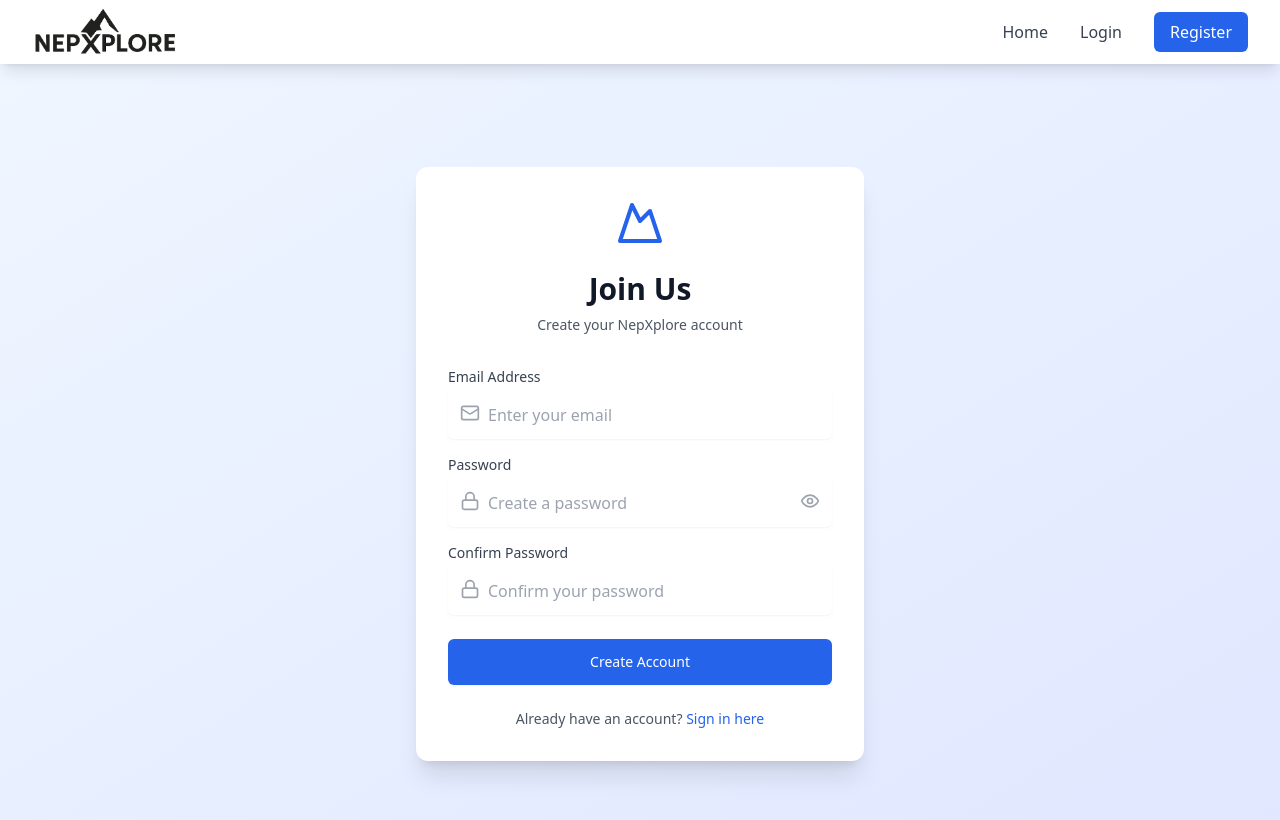
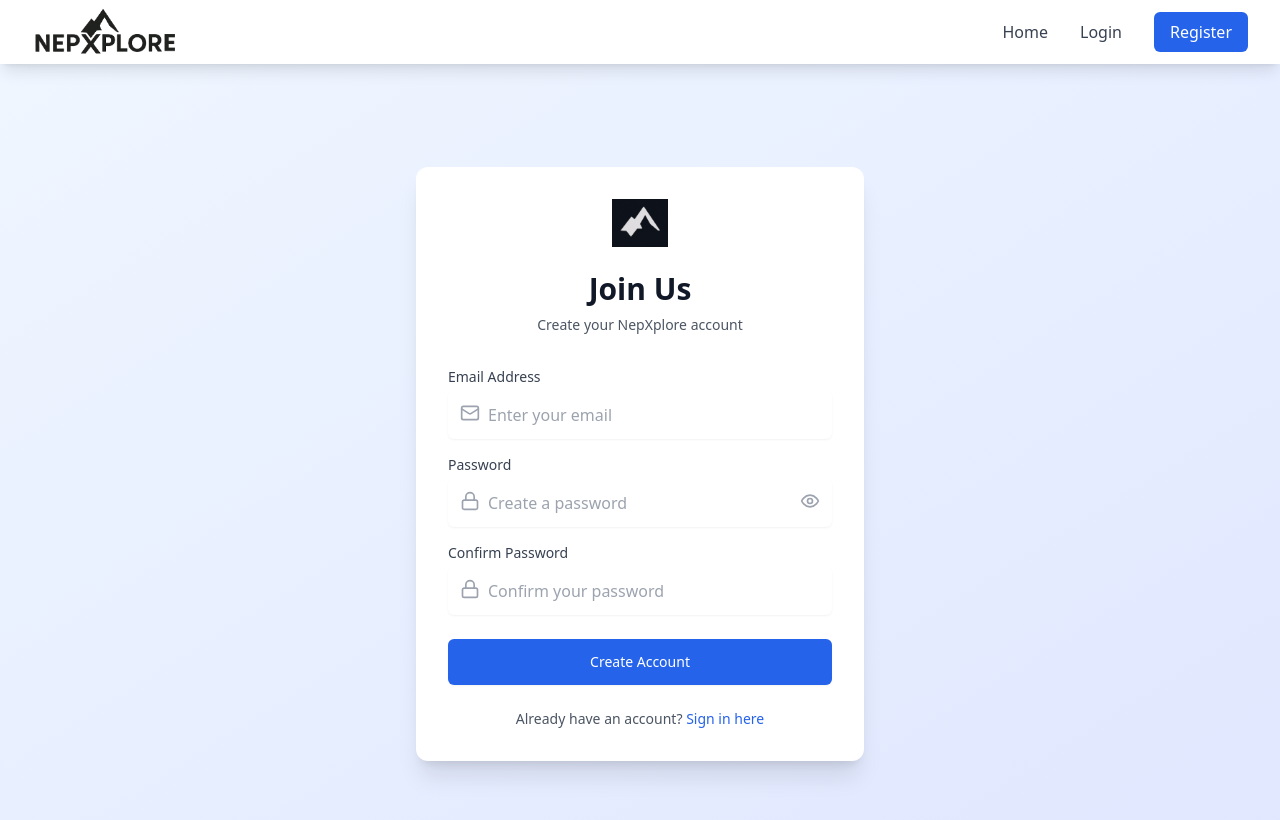
Before and after one commit to Satishacharya31/tripal, a React (Vite) app in the folder frontend/: page /register in a window 1280 px wide. Shown: the top 820 px of the page. Built offline with nearby package versions, Linux system fonts and the light colour scheme; no server answers.

Commit message:
fixed the company logo in login and register pages

```diff
--- a/frontend/src/pages/LoginPage.jsx
+++ b/frontend/src/pages/LoginPage.jsx
@@ -2,6 +2,8 @@ import React, { useState, useEffect } from 'react';
 import { useNavigate } from 'react-router-dom';
 import { useAuth } from '../context/AuthContext';
 import { Mountain, User, Lock, LogIn } from 'lucide-react';
+
+import logoNepXplore from '../assets/logo_NepXplore.png';
 
 const LoginPage = () => {
   const [email, setEmail] = useState('');
@@ -78,8 +80,9 @@ const LoginPage = () => {
           {/* Header */}
           <div className="text-center mb-8">
             <div className="flex items-center justify-center mb-4">
-              <Mountain className="h-12 w-12 text-blue-600 mr-2" />
-              <h1 className="text-3xl font-bold text-gray-900">NepXplore</h1>
+              {/* <Mountain className="h-12 w-12 text-blue-600 mr-2" /> */}
+              <img src={logoNepXplore} alt="NepXplore Logo" className="h-12 object-contain mx-auto" />
+              {/* <h1 className="text-3xl font-bold text-gray-900">NepXplore</h1> */}
             </div>
             <p className="text-gray-600">Welcome back to your Nepal adventure</p>
           </div>
--- a/frontend/src/pages/RegisterPage.jsx
+++ b/frontend/src/pages/RegisterPage.jsx
@@ -2,6 +2,8 @@ import React, { useState } from 'react';
 import { Link, useNavigate } from 'react-router-dom';
 import { Mountain, Mail, Lock, User, Phone, Globe, Eye, EyeOff } from 'lucide-react';
 import { useAuth } from '../context/AuthContext';
+
+import logoNepXplore from '../assets/NepXplore_favicon.png';
 
 const RegisterPage = () => {
   const [formData, setFormData] = useState({
@@ -55,7 +57,8 @@ const RegisterPage = () => {
       <div className="max-w-md w-full space-y-8">
         <div className="bg-white rounded-xl shadow-xl p-8">
           <div className="text-center">
-            <Mountain className="mx-auto h-12 w-12 text-blue-600" />
+            {/* <Mountain className="mx-auto h-12 w-12 text-blue-600" /> */}
+            <img src={logoNepXplore} alt="NepXplore Logo" className="h-12 object-contain mx-auto mb-4" />
             <h2 className="mt-6 text-3xl font-bold text-gray-900">Join Us</h2>
             <p className="mt-2 text-sm text-gray-600">
               Create your NepXplore account
```
Also changed, not shown: frontend/src/assets/NepXplore_favicon-white.png (added).
